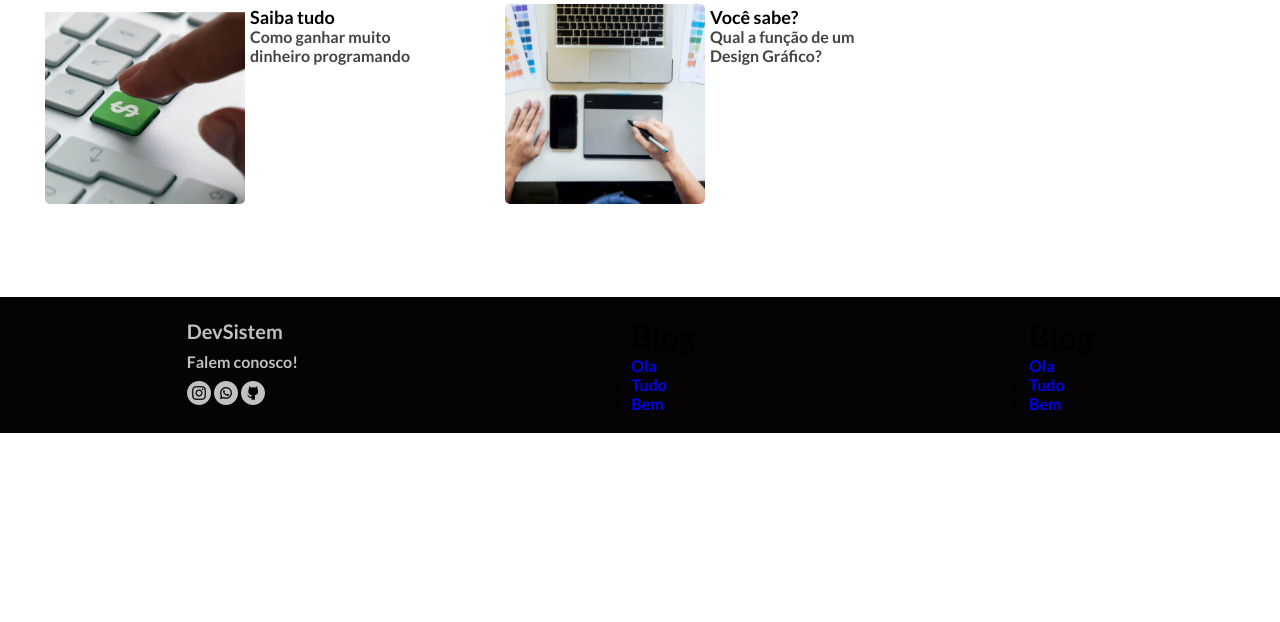
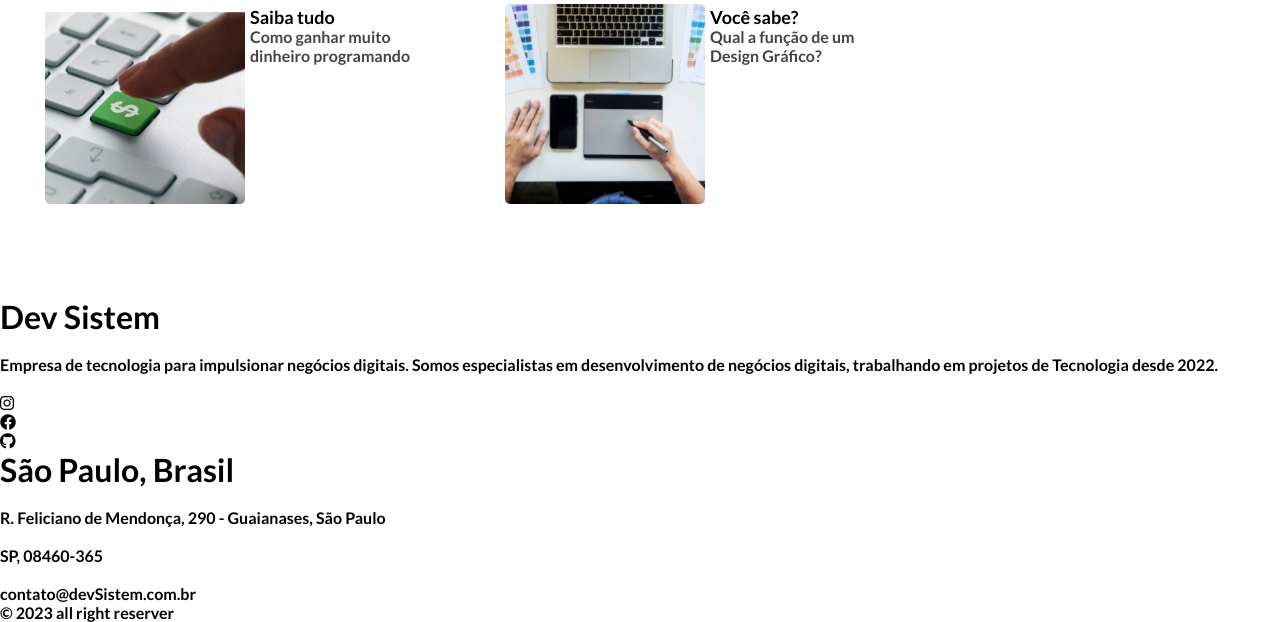
Before and after one commit to RafaBertacelli/DevSistem, a PHP site: page /index.php in a window 1280 px wide; the page is wider, and only the part inside the window is pictured. Shown: the part 1461-2083 px from the top of that part. Before the commit the page ends 1894 px from the top of that part, so only its background shows below. Run offline with PHP 8.4, Linux system fonts and the light colour scheme.

Commit message:
Update footer.php

```diff
--- a/footer.php
+++ b/footer.php
@@ -1,56 +1,48 @@
 <footer>
-            <div class="footer">
-                <div class="footer-midia">
-                    <div class="footer-titulo">DevSistem</div>
-                    <p>Falem conosco!</p>
+            <div class="footer-container">
+                <div class="footer-coluna1">
 
-                    <div class="footer-midia-social">
-                        <a href="#" class="footer-instagram" id="instagram">
-                            <i class="footer-instagram-img"><img src="img/instagram.png"></i>
-                        </a>
+                    <h1>Dev Sistem</h1>
+                    <br>
+                    <p>Empresa de tecnologia para impulsionar negócios digitais.  Somos especialistas em desenvolvimento de negócios digitais, trabalhando em projetos de Tecnologia desde 2022.
+                    </p>
+                    <br>
+                    <div class="icons">
 
-                        <a href="#" class="footer-wpp" id="wpp">
-                            <i class="footer-wpp-img"><img src="img/whatsapp.png"></i>
-                        </a>
+                        <div class="instagram">
+                                <i class="fa-brands fa-instagram"></i>
+                        </div>
 
-                        <a href="#" class="footer-github" id="github">
-                            <i class="footer-github-img"><img src="img/github.png"></i>
-                        </a>
+                        <div class="facebook">
+                                <i class="fa-brands fa-facebook"></i>
+                        </div>
+
+                        <div class="github">
+                                <i class="fa-brands fa-github"></i>
+                        </div>
+
                     </div>
                 </div>
-                <div class="footer-item">
-                    <ul class="footer-item1">
-                        <li>
-                            <h1>Blog</h1>
-                        </li>
-                        <li>
-                            <a href="#" class="footer-letrinhas">Ola</a>
-                        </li>
-                        <li>
-                            <a href="#" class="footer-letrinhas">Tudo</a>
-                        </li>
-                        <li>
-                            <a href="#" class="footer-letrinhas">Bem</a>
-                        </li>
-                    </ul>
-                </div>
-                <div class="footer-item">
-                    <ul class="footer-item2">
-                        <li>
-                            <h1>Blog</h1>
-                        </li>
-                        <li>
-                            <a href="#" class="footer-letrinhas">Ola</a>
-                        </li>
-                        <li>
-                            <a href="#" class="footer-letrinhas">Tudo</a>
-                        </li>
-                        <li>
-                            <a href="#" class="footer-letrinhas">Bem</a>
-                        </li>
-                    </ul>
+
+                <div class="footer-coluna2">
+
+                    <h1>São Paulo, Brasil</h1>
+                    <br>
+                    <p>R. Feliciano de Mendonça, 290 - Guaianases, São Paulo</p>
+                    <br>
+                    <p>SP, 08460-365</p>
+                    <br>
+                    <p>contato@devSistem.com.br</p>
+
                 </div>
             </div>
+
+            <div class="copyright">
+
+                    <p>&#169 2023 all right reserver</p>
+
+                </div>
+
         </footer>
 </body>
 </html>
```
